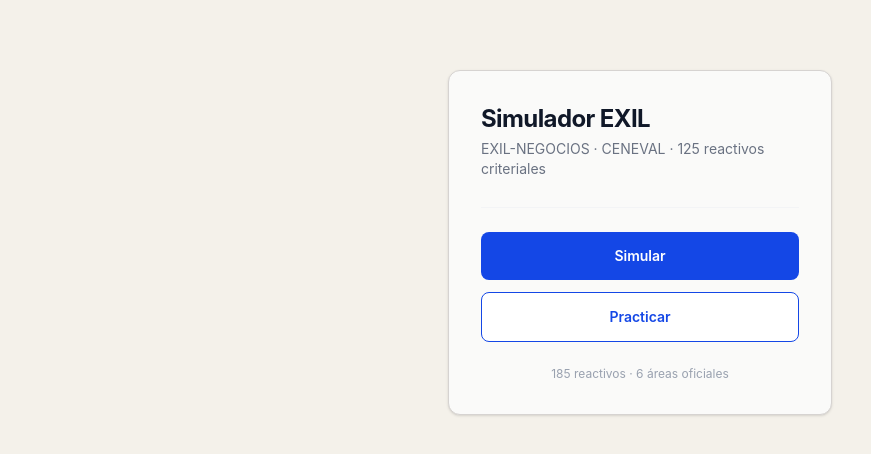
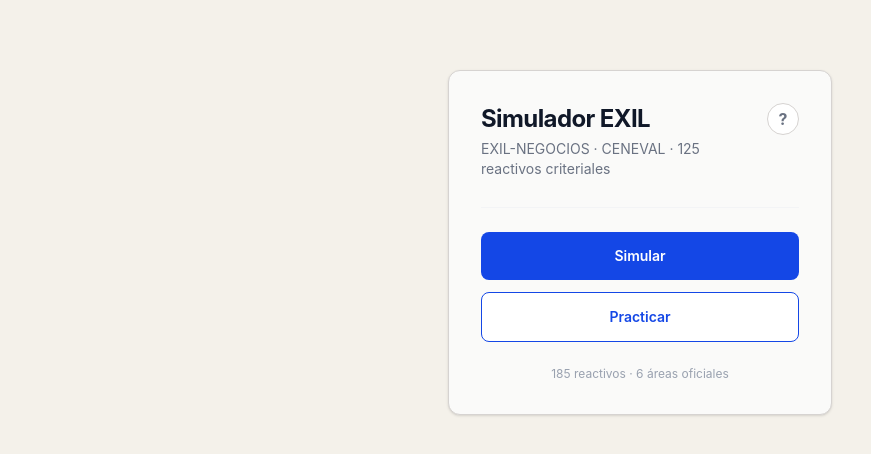
Before and after one commit to gabdiasalejandro/simulador-exil, a React (Vite) app: page / in a window 1280 px wide. Shown: the part 152-606 px from the top of the page, without its empty margins (0-871 px from the left). Built offline with nearby package versions, Linux system fonts and the light colour scheme.

Commit message:
feat(ui): boton '?' en la landing que explica para que sirve cada modo
Toggle junto al titulo que despliega una breve explicacion de Simular
(examen completo cronometrado + reporte) y Practicar (reactivos por tema con
feedback inmediato).

```diff
--- a/src/ui/features/landing/LandingShell.tsx
+++ b/src/ui/features/landing/LandingShell.tsx
@@ -1,3 +1,4 @@
+import { useState } from 'react';
 import { Button } from '../../atoms/Button/Button';
 
 export interface LandingShellProps {
@@ -34,6 +35,8 @@
  * Cero lógica de negocio — solo presentación.
  */
 export function LandingShell({ onSimular, onPracticar }: LandingShellProps) {
+  const [ayudaAbierta, setAyudaAbierta] = useState(false);
+
   return (
     <main className="flex min-h-screen flex-col bg-crema">
       {/* Marca discreta arriba a la izquierda */}
@@ -47,12 +50,52 @@
       {/* Card central con los modos */}
       <div className="flex flex-1 items-center justify-center px-6 pb-20">
         <section className="w-full max-w-sm rounded-xl border border-stone-300 bg-stone-50 p-8 shadow-sm">
+          <div className="flex items-start justify-between gap-3">
+            <div>
               <h1 className="text-2xl font-bold tracking-tight text-gray-900">
                 Simulador EXIL
               </h1>
               <p className="mt-1 text-sm text-gray-500">
                 EXIL-NEGOCIOS · CENEVAL · 125 reactivos criteriales
               </p>
+            </div>
+            <button
+              type="button"
+              onClick={() => setAyudaAbierta((v) => !v)}
+              aria-expanded={ayudaAbierta}
+              aria-label="¿Qué es cada modo?"
+              title="¿Qué es cada modo?"
+              className={`flex h-8 w-8 shrink-0 items-center justify-center rounded-full border text-base font-bold transition-colors ${
+                ayudaAbierta
+                  ? 'border-blue-600 bg-blue-600 text-white'
+                  : 'border-stone-300 bg-white text-gray-500 hover:bg-stone-100'
+              }`}
+            >
+              ?
+            </button>
+          </div>
+
+          {/* Panel de ayuda: para qué sirve cada modo */}
+          {ayudaAbierta && (
+            <div className="mt-5 space-y-3 rounded-lg border border-stone-200 bg-white p-4 text-sm">
+              <div>
+                <p className="font-bold text-blue-800">Simular</p>
+                <p className="text-gray-600">
+                  Examen completo bajo la distribución oficial, con tiempo. Respondes
+                  todo de corrido y al final ves tu reporte por área. Ideal para medir
+                  cómo te iría en el examen real.
+                </p>
+              </div>
+              <div>
+                <p className="font-bold text-blue-800">Practicar</p>
+                <p className="text-gray-600">
+                  Reactivos por tema, uno a uno y sin tiempo. Tras cada respuesta ves
+                  si acertaste y la explicación. Ideal para estudiar y reforzar áreas
+                  específicas.
+                </p>
+              </div>
+            </div>
+          )}
 
           <div className="mt-7 grid gap-3 border-t border-gray-100 pt-6">
             <Button
```
Also changed, not shown: 1 other file (tests, documents, lock files or other folders). Lines whose indentation alone changed are shown as unchanged.
